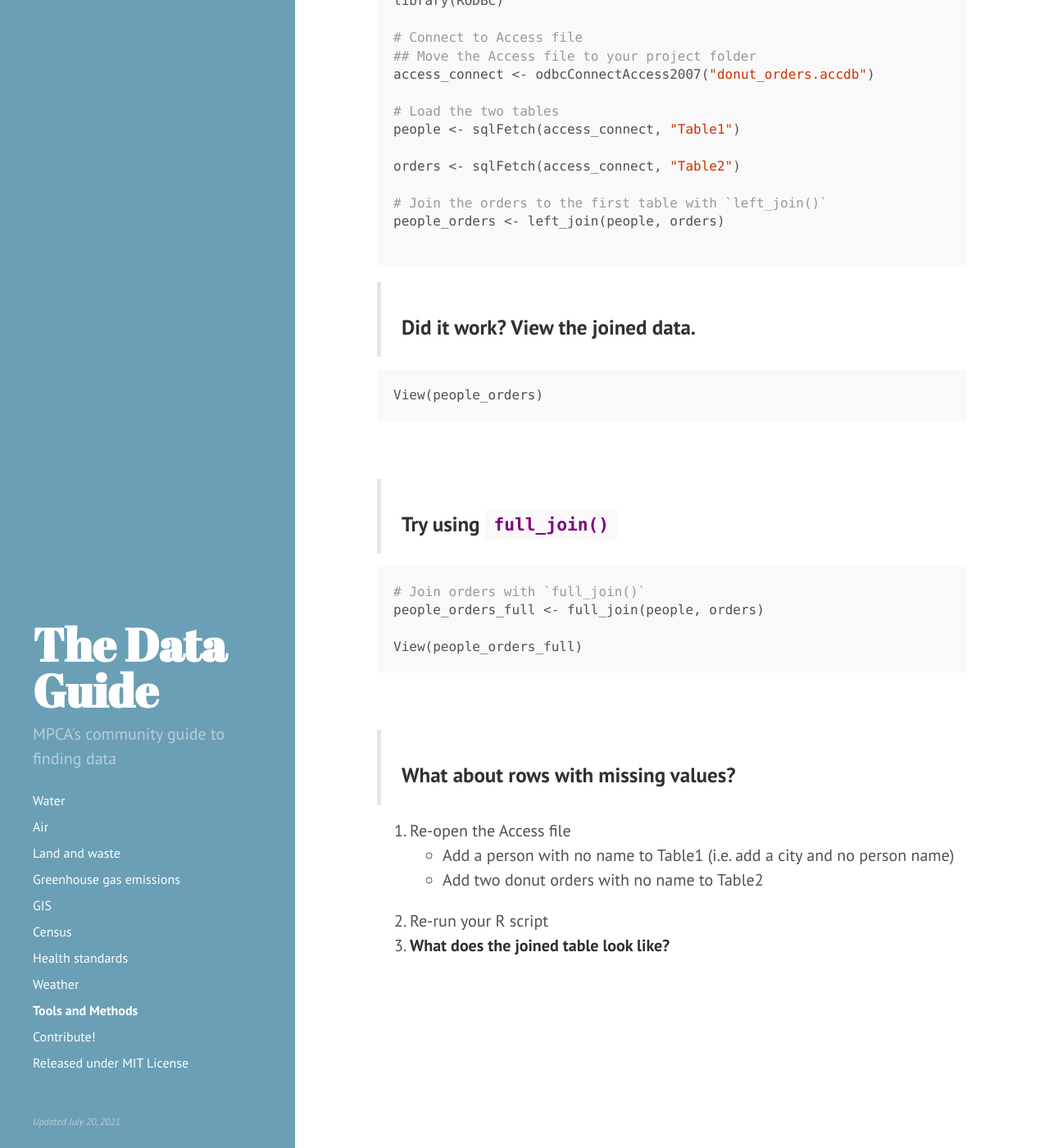
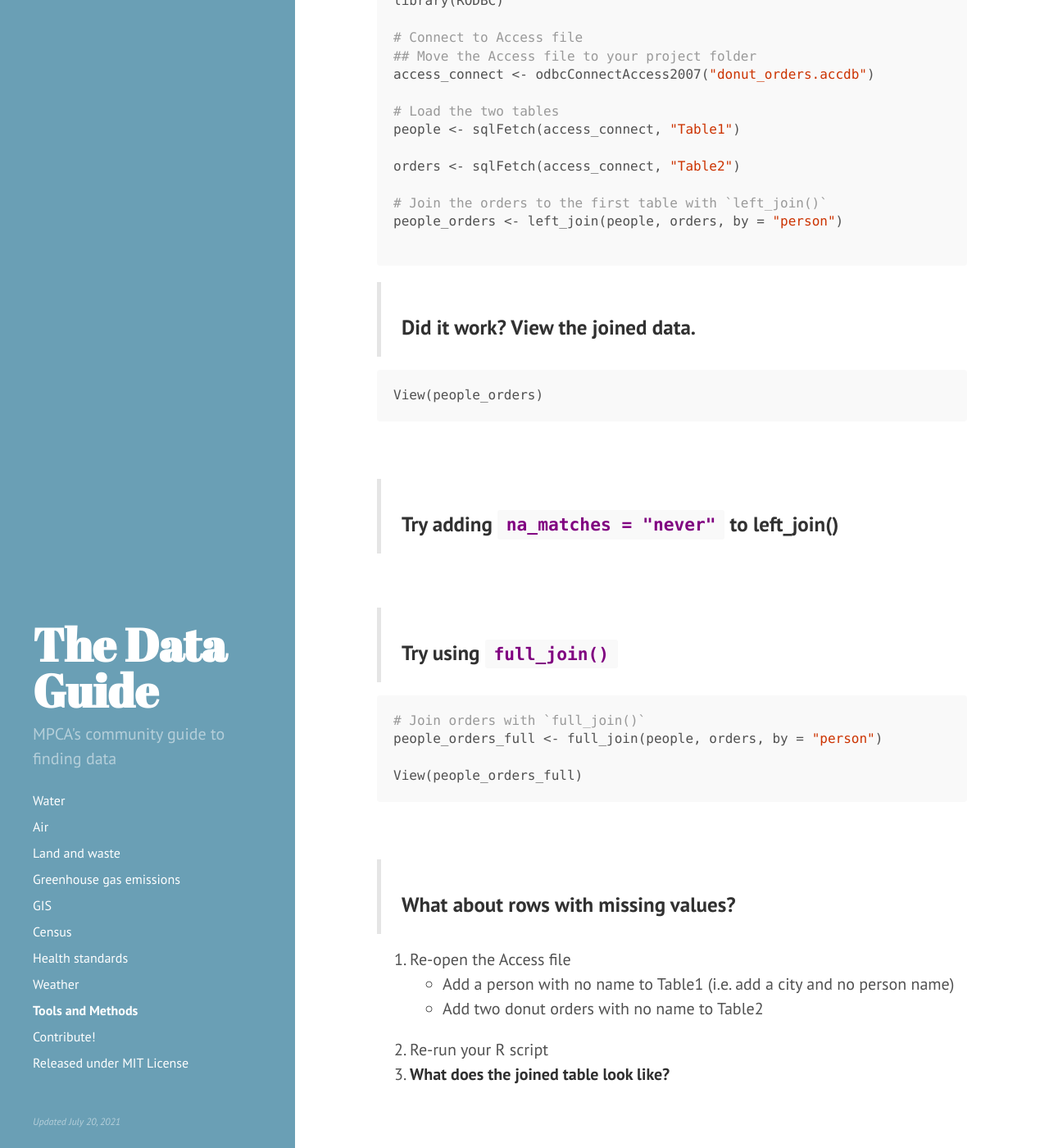
Before and after one commit to annemorris/Data-Guide-1, a Jekyll site: the page built from 98-Tools_and_Methods.md, in a window 1280 px wide and 1400 px high, scrolled down 2695 px. Shown: the whole window at 82% size. Built offline with Jekyll 4.4.1, drawn with Linux system fonts in a browser that asks for light colours.

Commit message:
Update 98-Tools_and_Methods.md

````diff
--- a/98-Tools_and_Methods.md
+++ b/98-Tools_and_Methods.md
@@ -84,7 +84,7 @@ people <- sqlFetch(access_connect, "Table1")
 orders <- sqlFetch(access_connect, "Table2")
 
 # Join the orders to the first table with `left_join()`
-people_orders <- left_join(people, orders)
+people_orders <- left_join(people, orders, by = "person")
 
 ```
 
@@ -96,11 +96,16 @@ View(people_orders)
 
 <br>
 
+> ### Try adding `na_matches = "never"` to left_join()
+
+
+<br>
+
 > ### Try using `full_join()`
 
 ```r
 # Join orders with `full_join()`
-people_orders_full <- full_join(people, orders)
+people_orders_full <- full_join(people, orders, by = "person")
 
 View(people_orders_full)
 ```
````
